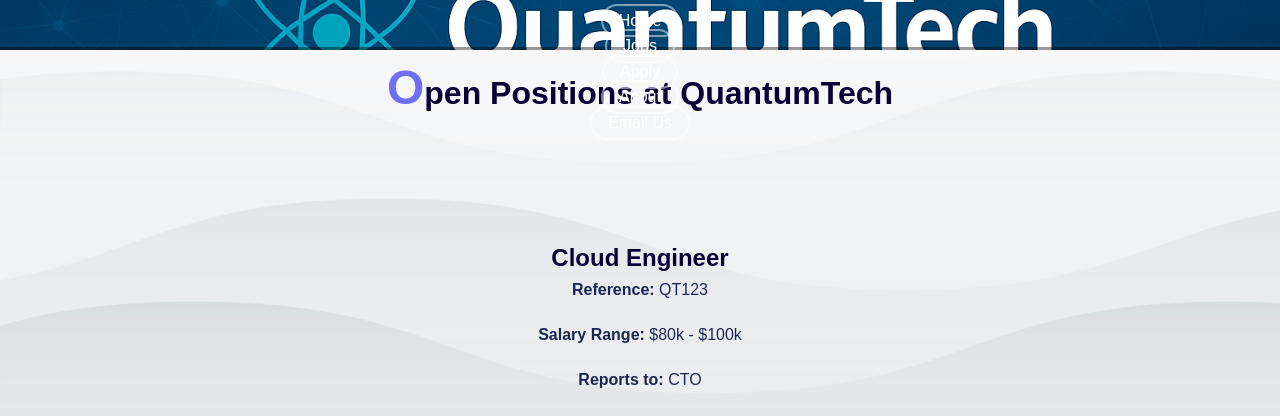
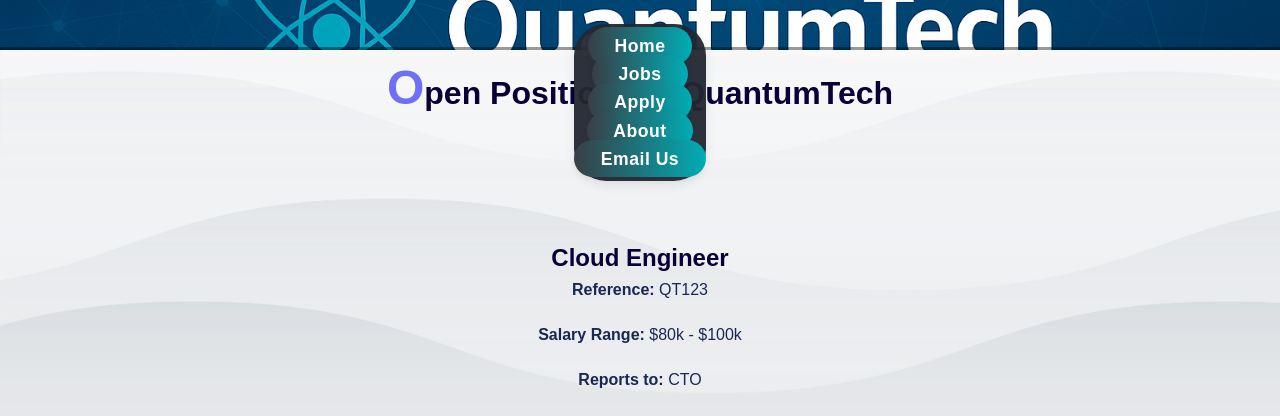
Before and after one commit to 105716506/Project1, a PHP site: page /jobs.php in a window 1280 px wide. Shown: the top 416 px of the page. Run offline with PHP 8.4, Linux system fonts and the light colour scheme; data comes from the database, SQL or seed files in the repository.

Commit message:
NAvigation styles updated

```diff
--- a/Styles/Styles.css
+++ b/Styles/Styles.css
@@ -150,28 +150,50 @@ button:hover {
 }
 
 /* NAVIGATION STYLES */
+nav {
+    background: rgba(34, 40, 49, 0.95);  /* Stylish semi-transparent background */
+    padding: 0.5em 0;
+    border-radius: 2em;
+    box-shadow: 0 4px 12px rgba(0,0,0,0.08);
+    margin: 1em auto;
+    max-width: 900px;                    /* Keeps nav centered and not full width on wide screens */
+}
+
 nav ul {
     list-style: none;
     display: flex;
-    gap: 1.5em;
-    margin-top: 1em;
+    gap: 2em;
     justify-content: center;
+    align-items: center;
+    margin: 0;
+    padding: 0;
     flex-wrap: wrap;
 }
 
 nav a {
     text-decoration: none;
-    padding: 0.4em 1em;
-    border: 2px solid rgba(255, 255, 255, 0.5);
-    border-radius: 105px;
-    color: white;
-    transition: background-color 0.3s ease, color 0.3s ease;
+    padding: 0.5em 1.5em;
+    background: linear-gradient(90deg, #393e46 0%, #00adb5 100%);
+    border: none;
+    border-radius: 25px;
+    color: #fff;
+    font-weight: 600;
+    font-size: 1.1em;
+    letter-spacing: 0.5px;
+    transition: background 0.3s, color 0.3s, box-shadow 0.3s;
+    box-shadow: 0 2px 6px rgba(0, 0, 0, 0.04);
+    cursor: pointer;
+    outline: none;
 }
 
-nav a:hover {
-    background-color: rgba(255, 255, 255, 0.2);
-    color: #ffffff;
+nav a:hover, nav a:focus {
+    background: linear-gradient(90deg, #00adb5 0%, #393e46 100%);
+    color: #fff;
+    box-shadow: 0 4px 12px rgba(0,173,181,0.18);
+    text-decoration: none;
+    outline: none;
 }
+
 
 /* Aside styling */
 aside {
```
